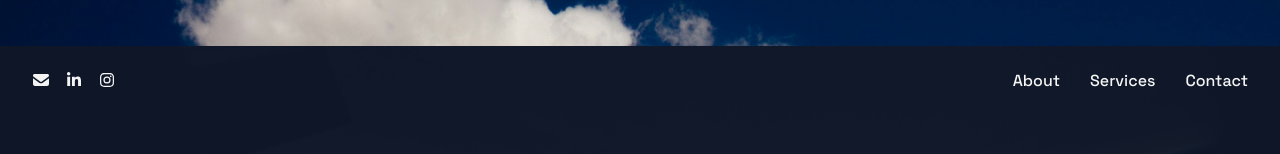
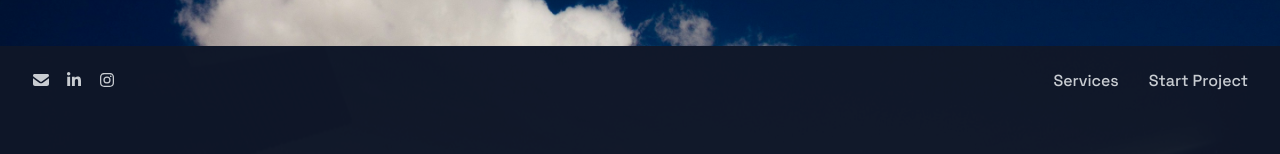
Before and after one commit to Lebo-Madikane/Atum., a Next.js app: page / in a window 1280 px wide. Shown: the part 2204-2358 px from the top of the page. Built offline with nearby package versions, Linux system fonts and the light colour scheme; a web font is replaced by a local one.

Commit message:
update links

```diff
--- a/src/components/Footer/Footer.js
+++ b/src/components/Footer/Footer.js
@@ -18,9 +18,8 @@ export default function Footer() {
                         <Link href={''}><FontAwesomeIcon icon={faInstagram} className={styles.icons}></FontAwesomeIcon></Link>
                     </div>
                     <div className={styles.footerLinksTwo}>
-                        <Link href="/#about" className={styles.footerLink}>About</Link>
                         <Link href="/services" className={styles.footerLink}>Services</Link>
-                        <Link href="/#contact" className={styles.footerLink}>Contact</Link>
+                        <Link href="/#contact" className={styles.footerLink}>Start Project</Link>
                     </div>
                 </div>
                 <div className={styles.footerAtum}>
--- a/src/components/Footer/Footer.module.scss
+++ b/src/components/Footer/Footer.module.scss
@@ -36,6 +36,7 @@
 
             .footerLinksOne{
                 .icons {
+                    color: var(--color-tertiary);
                     width: 18px;
                     margin-right: 15px;
                 }
@@ -46,6 +47,7 @@
                 //border: 2px solid white;
 
                 .footerLink {
+                    color: var(--color-tertiary);
                     margin-left: 30px;
                 }
             }
```
